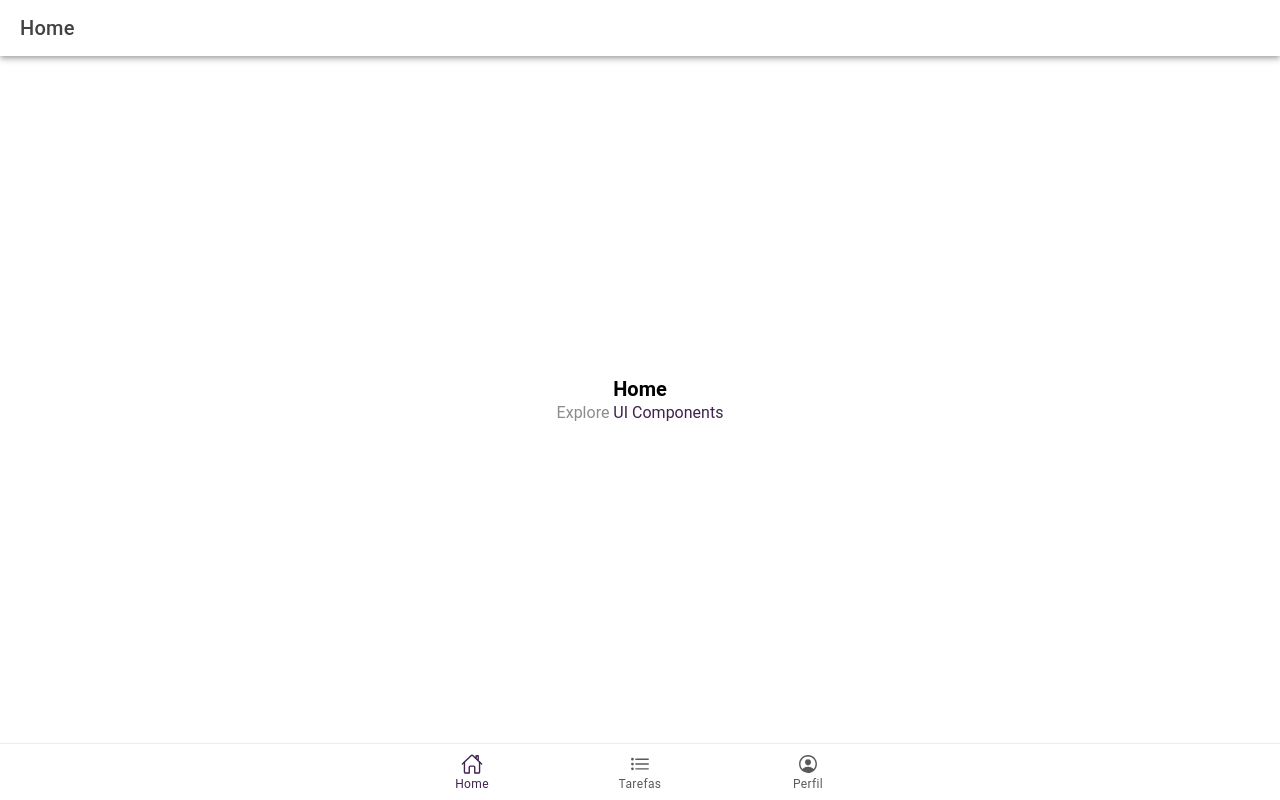
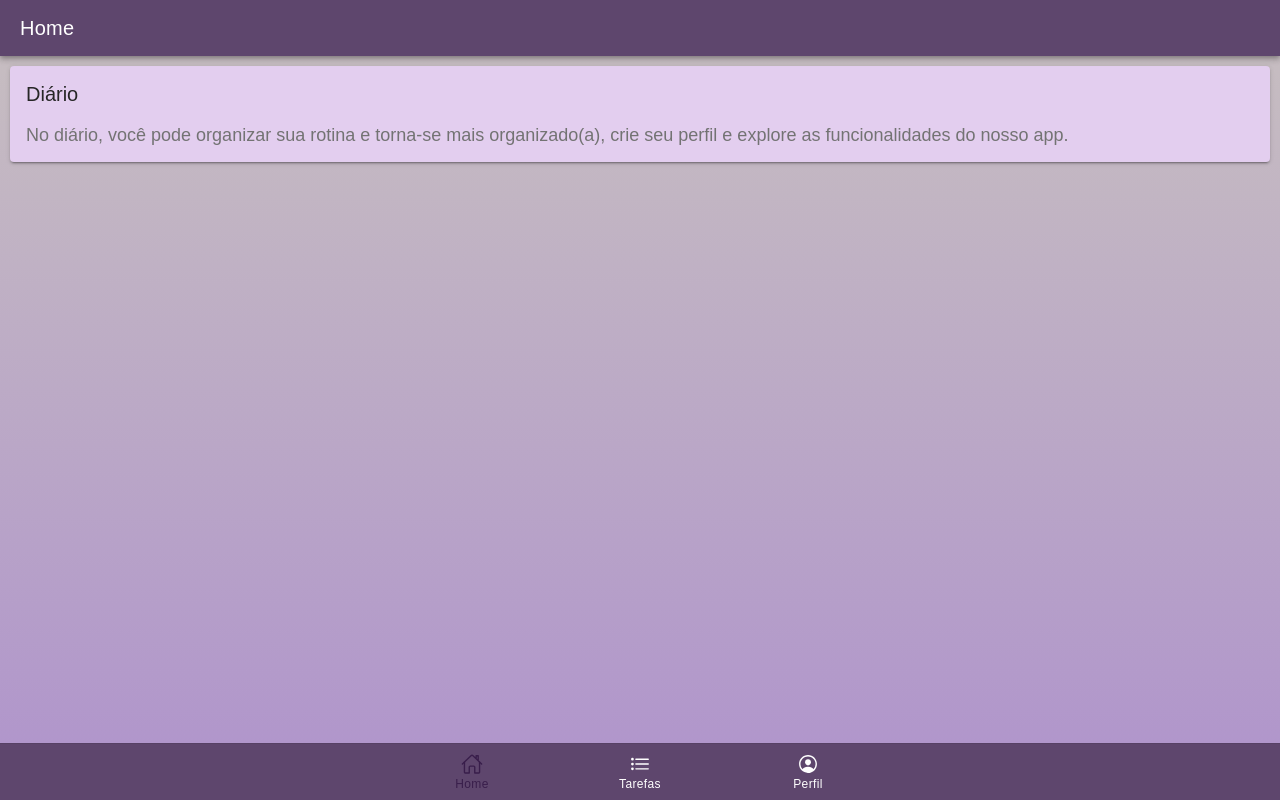
Before and after one commit to Anaritamed/codex-app-backEnd, a React (Create React App) app: page /home in a window 1280 px wide. Built offline with nearby package versions, Linux system fonts and the light colour scheme.

Commit message:
Cria card no home

```diff
--- a/src/pages/Home.css
+++ b/src/pages/Home.css
@@ -0,0 +1,3 @@
+.card-content-md {
+    font-size: 18px;
+}
--- a/src/pages/Home.tsx
+++ b/src/pages/Home.tsx
@@ -1,5 +1,5 @@
 import React from 'react';
-import { IonContent, IonHeader, IonPage, IonTitle, IonToolbar } from '@ionic/react';
+import { IonCard, IonCardContent, IonCardHeader, IonCardTitle, IonContent, IonHeader, IonPage, IonTitle, IonToolbar } from '@ionic/react';
 import ExploreContainer from '../components/ExploreContainer';
 import './Home.css';
 
@@ -12,12 +12,14 @@ const Home: React.FC = () => {
         </IonToolbar>
       </IonHeader>
       <IonContent fullscreen>
-        <IonHeader collapse="condense">
-          <IonToolbar>
-            <IonTitle size="large">Home</IonTitle>
-          </IonToolbar>
-        </IonHeader>
-        <ExploreContainer name="Home" />
+        <IonCard>
+          <IonCardHeader>
+            <IonCardTitle>Diário</IonCardTitle>
+          </IonCardHeader>
+          <IonCardContent>
+          No diário, você pode organizar sua rotina e torna-se mais organizado(a), crie seu perfil e explore as funcionalidades do nosso app.
+          </IonCardContent>
+        </IonCard>
       </IonContent>
     </IonPage>
   );
--- a/src/theme/variables.css
+++ b/src/theme/variables.css
@@ -3,6 +3,24 @@ http://ionicframework.com/docs/theming/ */
 
 /** Ionic CSS Variables **/
 :root {
+  --ion-font-family: 'Varela Round', sans-serif;
+
+  /* barra superior */
+  --ion-toolbar-background: #5e466d;
+  --ion-toolbar-color: #ffffff;
+
+  --ion-background-color: linear-gradient(180deg, #c8c0c0 0%, #af93cc 100%);
+
+  /* barra inferior */
+  --ion-tab-bar-background: #5e466d;
+  --ion-tab-bar-color: #ffffff;
+  --ion-tab-bar-color-selected: #391e4b;
+
+  --ion-text-color: #391e4b;
+  --ion-text-color-rgb: 255,255,255;
+
+  --ion-card-background: #e3ceef;
+
   /** primary **/
   --ion-color-primary: #3f224f;
   --ion-color-primary-rgb: 63, 34, 79;
```
